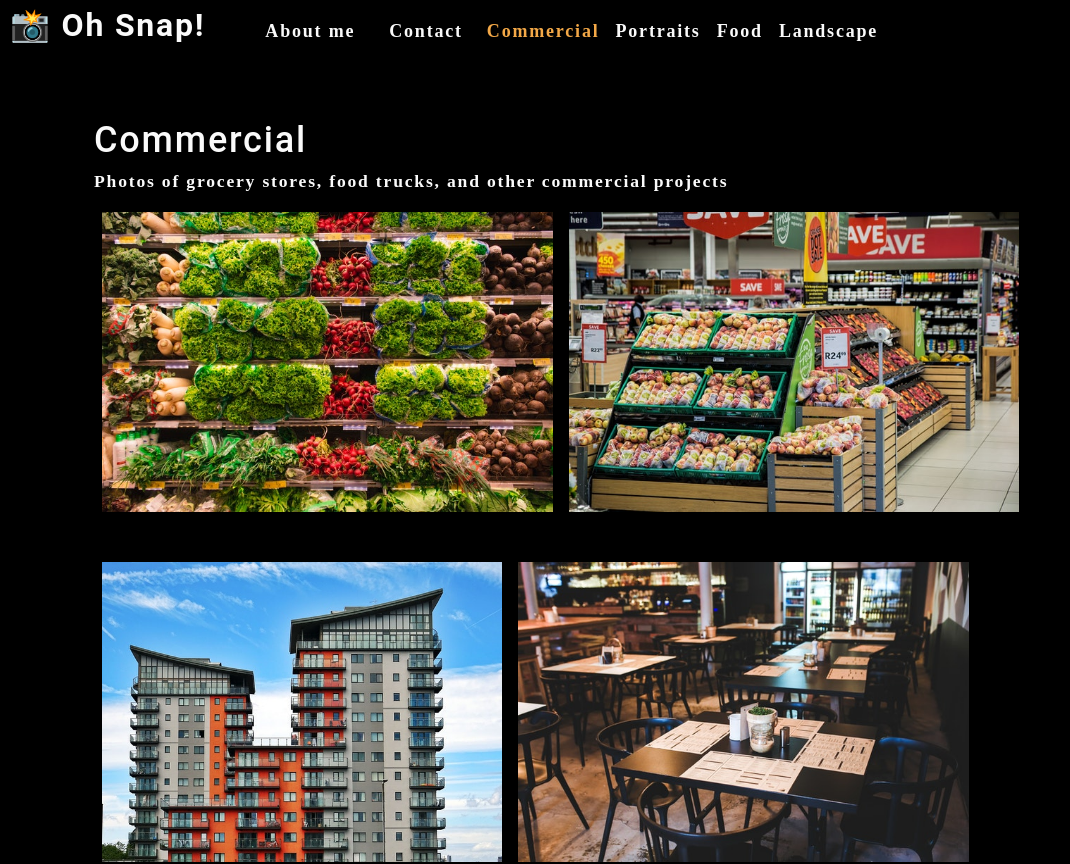
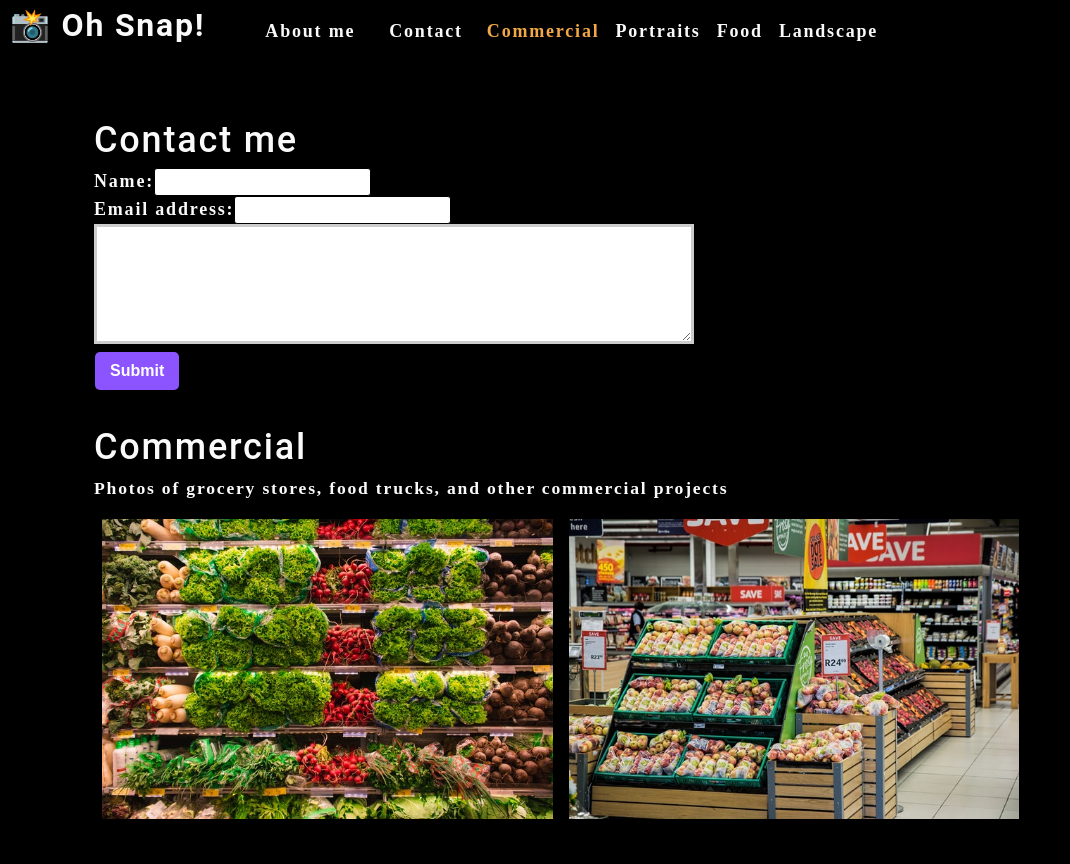
Before and after one commit to DrDano/photo-react, a React (Create React App) app: page / in a window 1280 px wide. Shown: the top 864 px of the page, without its empty margins (0-1070 px from the left). Built offline with nearby package versions, Linux system fonts and the light colour scheme.

Commit message:
adding contact form with form state handler

```diff
--- a/src/App.js
+++ b/src/App.js
@@ -3,6 +3,7 @@
 import About from "./components/About";
 import Nav from "./components/Nav";
 import Gallery from "./components/Gallery";
+import ContactForm from "./components/Contact";
 
 function App() {
 
@@ -22,6 +23,7 @@
     <div>
       <Nav categories={categories} currentCategory={currentCategory} setCurrentCategory={setCurrentCategory}></Nav>
       <main>
+        <ContactForm></ContactForm>
         <Gallery currentCategory={currentCategory} setCurrentCategory={setCurrentCategory}></Gallery>
         <About></About>
       </main>
--- a/src/components/Contact/index.js
+++ b/src/components/Contact/index.js
@@ -1,21 +1,36 @@
-import React from "react";
+import React, { useState } from "react";
 
 export default function ContactForm() {
+  const [formState, setFormState] = useState({
+    name: "",
+    email: "",
+    message: "",
+  });
+  const { name, email, message } = formState;
+
+  function handleChange(e) {
+    setFormState({...formState, [e.target.name]: e.target.value })
+  }
+
   return (
     <section>
       <h1>Contact me</h1>
       <form id="contact-form">
         <div>
           <label htmlFor="name">Name:</label>
-          <input type="text" name="name" />
+          <input
+            type="text"
+            defaultValue={name}
+            name="name"
+            onChange={handleChange}
+          />
         </div>
         <div>
           <label htmlFor="email">Email address:</label>
-          <input type="email" name="email" />
+          <input type="email" defaultValue={email} name="email" onChange={handleChange}/>
         </div>
         <div>
-          <label htmlFor="message">Message:</label>
-          <textarea name="message" rows="5" />
+          <textarea name="message" defaultValue={message} rows="5" onChange={handleChange} />
         </div>
         <button type="submit">Submit</button>
       </form>
```
